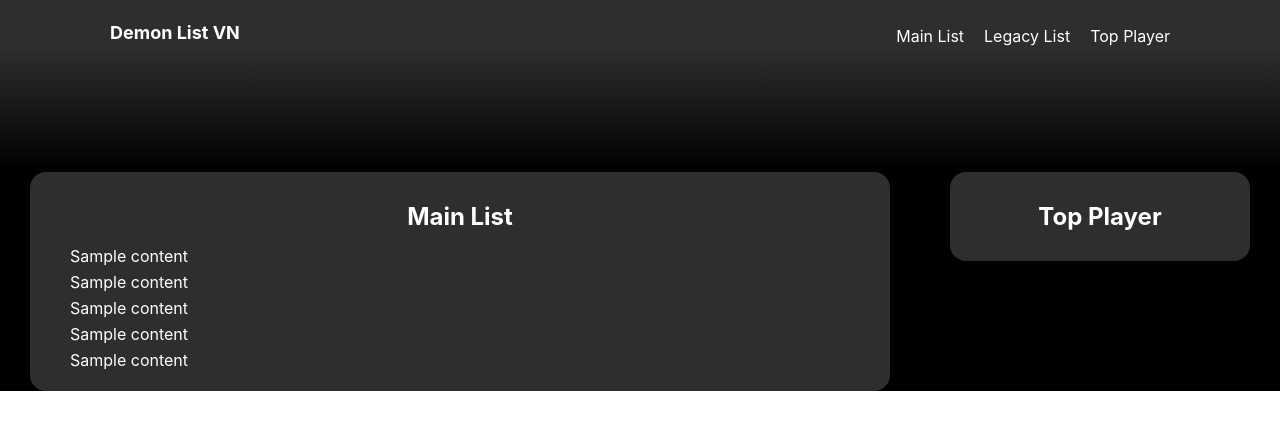
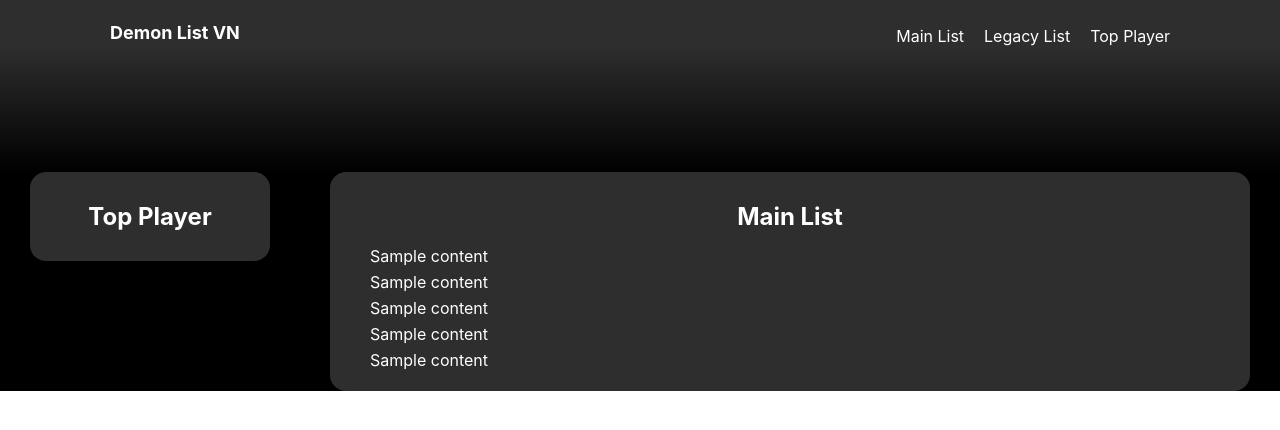
Before and after one commit to NamPE286/DemonListVN, a React (Create React App) app: page / in a window 1280 px wide. Shown: the top 430 px of the page. Built offline with nearby package versions, Linux system fonts and the light colour scheme.

Commit message:
change flex order

```diff
--- a/src/App.js
+++ b/src/App.js
@@ -14,6 +14,11 @@ function App() {
         </div>
       </div>
       <div className='pageContent'>
+        <div className='sidePanel'>
+          <div className='topplayerPanel'>
+            <h2>Top Player</h2>
+          </div>
+        </div>
         <div className='mainpanel'>
           <h2>Main List</h2>
           <div className='mainpanelContent'>
@@ -24,11 +29,7 @@ function App() {
             <p>Sample content</p>
           </div>
         </div>
-        <div className='sidePanel'>
-          <div className='topplayerPanel'>
-            <h2>Top Player</h2>
-          </div>
-        </div>
+
       </div>
     </div>
   );
--- a/src/styles/styles.css
+++ b/src/styles/styles.css
@@ -51,7 +51,7 @@
   margin-right: 30px;
   border-radius: 16px;
   padding: 10px;
-  width: 70%;
+  width: 75%;
 }
 
 .mainpanel h2 {
@@ -64,7 +64,7 @@
 }
 
 .sidePanel {
-  width: 30%;
+  width: 25%;
 }
 
 .sidePanel .topplayerPanel {
--- a/src/styles/styles.scss
+++ b/src/styles/styles.scss
@@ -39,7 +39,7 @@
     margin-right: 30px;
     border-radius: 16px;
     padding: 10px;
-    width: 70%;
+    width: 75%;
     h2{
         text-align: center;
     }
@@ -49,7 +49,7 @@
     }
 }
 .sidePanel{
-    width: 30%;
+    width: 25%;
     .topplayerPanel{
         background-color: #2E2E2E;
         margin-left: 30px;
```
